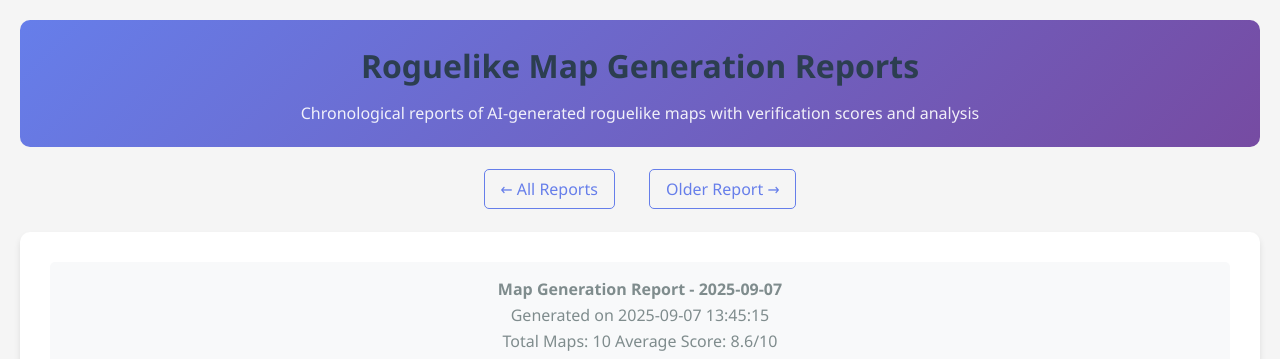
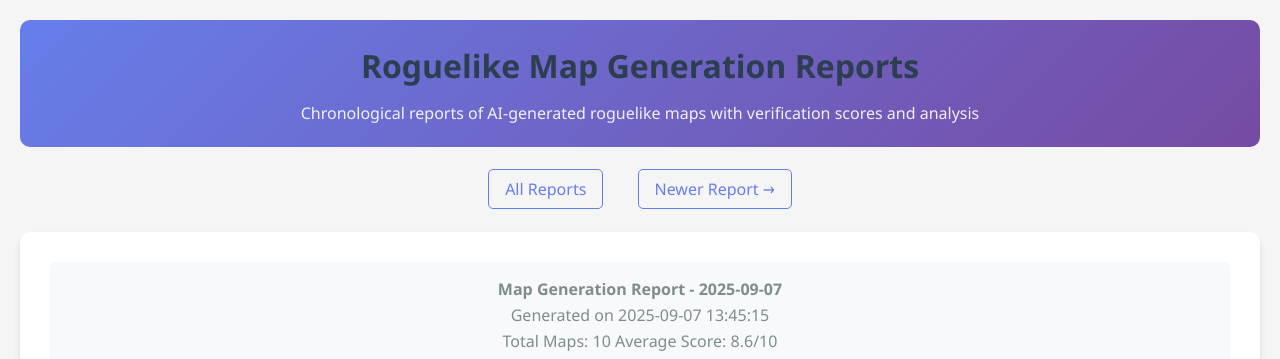
Before and after one commit to fcole/rogue, a Jekyll site: the page built from docs/_posts/2025-09-07-map-generation-report.md, in a window 1280 px wide and 900 px high. Shown: the top 359 px of the window. Built offline with Jekyll 4.4.1, drawn with Linux system fonts in a browser that asks for light colours.

Commit message:
Update report navigation links for clarity
- Changed "Newer Report" to "Older Report" and vice versa for better user understanding.
- Ensured the "All Reports" link is consistently displayed in the navigation section.

```diff
--- a/docs/_layouts/report.html
+++ b/docs/_layouts/report.html
@@ -191,12 +191,12 @@
     </div>
 
     <div class="navigation">
-        <a href="{{ '/' | relative_url }}">← All Reports</a>
         {% if page.previous.url %}
-            <a href="{{ page.previous.url | relative_url }}">← Newer Report</a>
+            <a href="{{ page.previous.url | relative_url }}">← Older Report</a>
         {% endif %}
+        <a href="{{ '/' | relative_url }}">All Reports</a>
         {% if page.next.url %}
-            <a href="{{ page.next.url | relative_url }}">Older Report →</a>
+            <a href="{{ page.next.url | relative_url }}">Newer Report →</a>
         {% endif %}
     </div>
 
```
